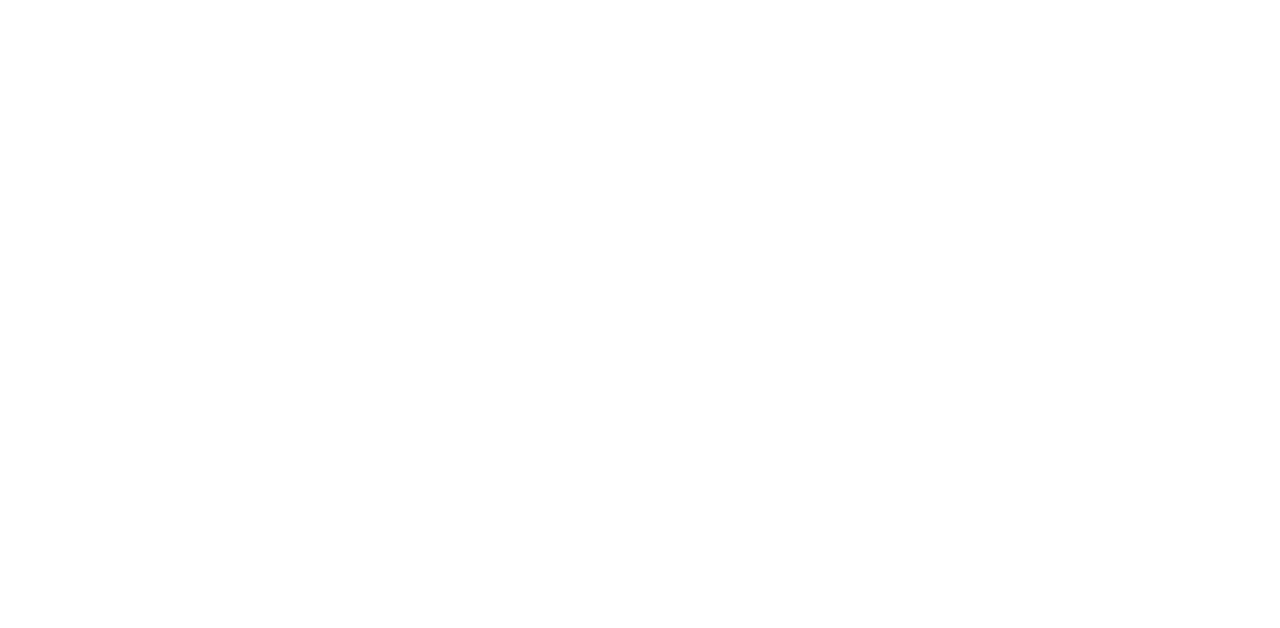
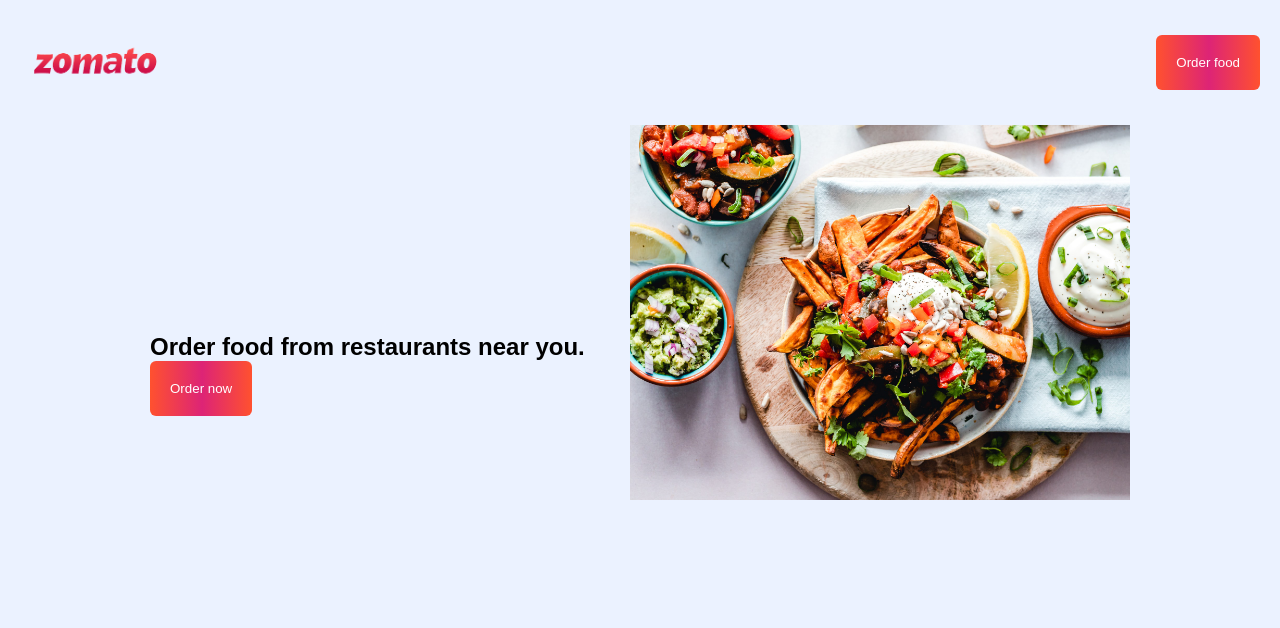
Before and after one commit to Maarlesh/sapadu, a plain HTML site: page HTMLCSS Project/index.html in a window 1280 px wide. Drawn offline with Linux system fonts and the light colour scheme; a web font is replaced by a local one.

Commit message:
add navbar and hero

```diff
--- a/HTMLCSS Project/index.html
+++ b/HTMLCSS Project/index.html
@@ -4,9 +4,37 @@
     <meta charset="UTF-8">
     <meta http-equiv="X-UA-Compatible" content="IE=edge">
     <meta name="viewport" content="width=device-width, initial-scale=1.0">
+    <link rel="preconnect" href="https://fonts.googleapis.com">
+<link rel="preconnect" href="https://fonts.gstatic.com" crossorigin>
+<link href="https://fonts.googleapis.com/css2?family=Encode+Sans+SC:wght@100;200;300;400;500;600;700;800;900&display=swap" rel="stylesheet">
+    <link rel="stylesheet" href="style.css">
     <title>Project</title>
 </head>
 <body>
+     <!-- Nav bar-->
+     <header>
+         <nav class = "navbar">
+            <div class = "navbar__brand"> <!--BEM naming standards-->
+                <img class="navbar__logo" src="./assets/logo.png" alt="logo"/>
+            </div>
+            <div class="navbar__nav_items">
+                <button class="nav__item button__primary">Order food</button>
+            </div>
+         </nav>
+     </header>
+     <!-- hero section-->
+     <main class="container">
+        <section class="hero__container">
+            <div class="hero__image__container">
+                <img class = "hero__image" src="./assets/hero.jpg"/>
 
+            </div>
+            <div class="hero__description">
+                <h1 class="hero__text">Order food from restaurants near you.</h1>
+                <button class="button__primary">Order now</button>
+            </div>
+
+        </section>
+     </main>
 </body>
 </html>
--- a/HTMLCSS Project/style.css
+++ b/HTMLCSS Project/style.css
@@ -0,0 +1,81 @@
+*{
+    margin:0;
+    padding:0;
+    box-sizing: border-box; /*to box model */
+}
+/* Global styles to all the elements*/
+body{
+    font-family:"Encode+Sans+SC",sans-serif;
+    background-color: #ebf2ff;
+    overflow-x:hidden;
+}
+.button__primary{
+    background-image: linear-gradient(
+        to right, #ff512f 0%, #dd2476 51%, #ff512f 100%
+    );
+    color:white;
+    padding: 10px;
+    border: none;
+    border-radius: 6px;
+
+}
+.container{
+    width:100%;
+    margin:0 auto;
+    padding:0 15px;
+}
+.hero__container{
+    width: 100%;
+}
+.hero__image__container{
+    width: 100%;
+}
+.hero__image{
+    width: 100%;
+}
+.navbar{
+    display: flex;
+    justify-content: space-around;
+    align-items: center;
+}
+.navbar__brand{
+    width: 100px;
+}
+.navbar__logo{
+    width: 100%;
+}
+@media (min-width:768px) {
+    .navbar{
+        justify-content: space-between;
+        padding: 10px 20px;
+    }
+    .navbar__brand{
+        width:150px;
+    }
+    .button__primary{
+        padding: 20px;
+        font-weight: 20px;
+    }
+    .hero__container{
+        display:flex;
+        flex-direction: row-reverse;
+        align-items: center;
+        justify-content: space-between;
+        gap:10px;
+
+    }
+}
+@media (min-width: 1020px){
+    .container{
+        max-width: 1010px;
+    }
+    .hero__image__container{
+        width: 500px;
+        height: 500px;
+
+    }
+
+}
+@media (min-width: 1400px) {
+
+}
```
Also changed, not shown: HTMLCSS Project/assets/sapadu.png (added).
